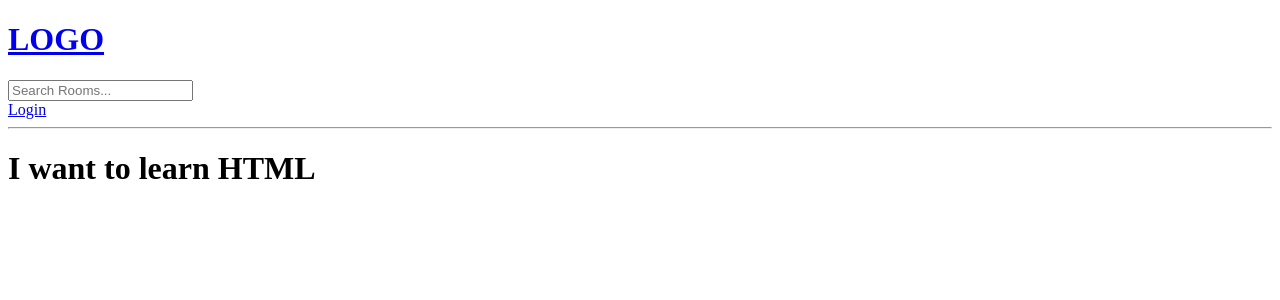
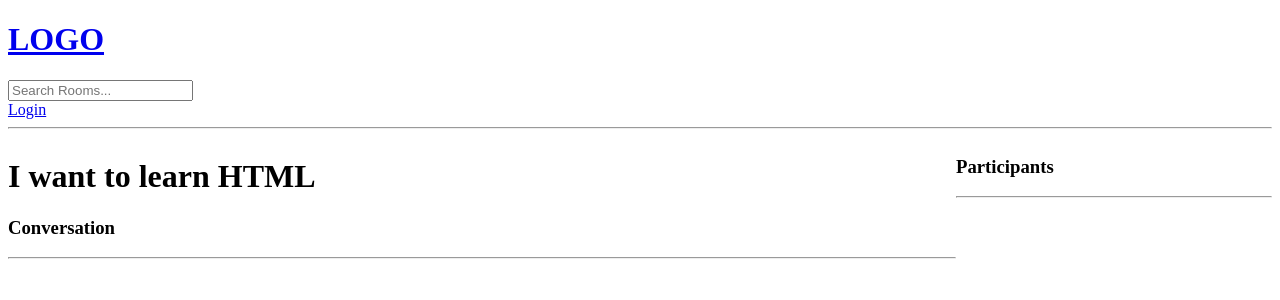
Before and after one commit to Zachery-Davis/django-course, a Django app: page /room/3/ in a window 1280 px wide. Shown: the top 300 px of the page. Run offline with Django 5.2, Linux system fonts and the light colour scheme; data comes from the database, SQL or seed files in the repository; both versions use the stored data as it was after the commit.

Commit message:
Chat Room Messages CRUD

```diff
--- a/studybud/base/models.py
+++ b/studybud/base/models.py
@@ -14,7 +14,7 @@ class Room(models.Model):
     topic = models.ForeignKey(Topic, on_delete=models.SET_NULL, null=True)
     name = models.CharField(max_length=200)
     description = models.TextField(null=True, blank=True)
-    #participants =
+    participants = models.ManyToManyField(User, related_name="participants", blank=True)
     updated = models.DateTimeField(auto_now=True)
     created = models.DateTimeField(auto_now_add=True)
 
--- a/studybud/base/templates/base/room.html
+++ b/studybud/base/templates/base/room.html
@@ -1,6 +1,52 @@
 {% extends 'main.html' %}
 
 {% block content %}
-<h1>{{room.name}}</h1>
+<style>
+    .room-container {
+        display: grid;
+        grid-template-columns: 3fr 1fr;
+    }
+</style>
 
+<div class="room-container">
+    <div>
+        <h1>{{room.name}}</h1>
+        <p>{{room.description}}</p>
+
+        <div class="comment-wrapper">
+            <h3>Conversation</h3>
+            <hr>
+            {% for message in room_messages %}
+                <div>
+                    {% if request.user == message.user %}
+                        <a href="{% url 'delete-message' message.id %}">Delete</a>
+                    {% endif %}
+                    <small>@{{message.user}} {{message.created|timesince}} ago</small>
+                    <p>{{message.body}}</p>
+                    <hr>
+                </div>
+            {% endfor %}
+        </div>
+
+        {% if request.user.is_authenticated %}
+            <div class="comment-form">
+                <form method="POST" action="">
+                    {% csrf_token %}
+                    <input type="text" name="body" placeholder="Write your message here..."/>
+                </form>
+            </div>
+        {% endif %}
+    </div>
+
+    <div>
+        <h3>Participants</h3>
+        <hr>
+
+        {% for user in participants %}
+            <div>
+                <p>@{{user.username}}</p>
+            </div>
+        {% endfor %}
+    </div>
+</div>
 {% endblock content %}
--- a/studybud/base/urls.py
+++ b/studybud/base/urls.py
@@ -2,6 +2,7 @@ from django.urls import path
 from . import views
 
 urlpatterns = [
+    path("delete-message/<str:pk>/", views.deleteMessage, name="delete-message"),
     path("register/", views.registerPage, name="register"),
     path("logout/", views.logoutUser, name="logout"),
     path('login/', views.loginPage, name='login'),
--- a/studybud/base/views.py
+++ b/studybud/base/views.py
@@ -5,7 +5,7 @@ from django.db.models import Q
 from django.contrib.auth.models import User
 from django.contrib.auth.decorators import login_required
 from django.contrib.auth import authenticate, login, logout
-from .models import Room, Topic
+from .models import Room, Topic, Message
 from .forms import RoomForm
 from django.contrib.auth.forms import UserCreationForm
 
@@ -77,7 +77,19 @@ def home(request):
 
 def room(request, pk):
     room = Room.objects.get(id=pk)
-    context = {'room': room}
+    room_messages = room.message_set.all().order_by("-created")
+    participants = room.participants.all()
+
+    if request.method == "POST":
+        message = Message.objects.create(
+            user=request.user,
+            room=room,
+            body=request.POST.get("body")
+        )
+        room.participants.add(request.user)
+        return redirect("room", pk=room.id)
+
+    context = {"room": room, "room_messages": room_messages, "participants": participants}
     return render(request, 'base/room.html', context)
 
 @login_required(login_url="/login")
@@ -120,3 +132,15 @@ def deleteRoom(request, pk):
         room.delete()
         return redirect('home')
     return render(request, 'base/delete.html', {'obj': room})
+
+@login_required(login_url="/login")
+def deleteMessage(request, pk):
+    message = Message.objects.get(id=pk)
+
+    if request.user != message.user:
+        return HttpResponse("Your are not allowed here!")
+
+    if request.method == "POST":
+        message.delete()
+        return redirect("home")
+    return render(request, "base/delete.html", {"obj": message})
```
Also changed, not shown: studybud/base/migrations/0003_alter_room_options_room_participants.py (added), studybud/db.sqlite3.
